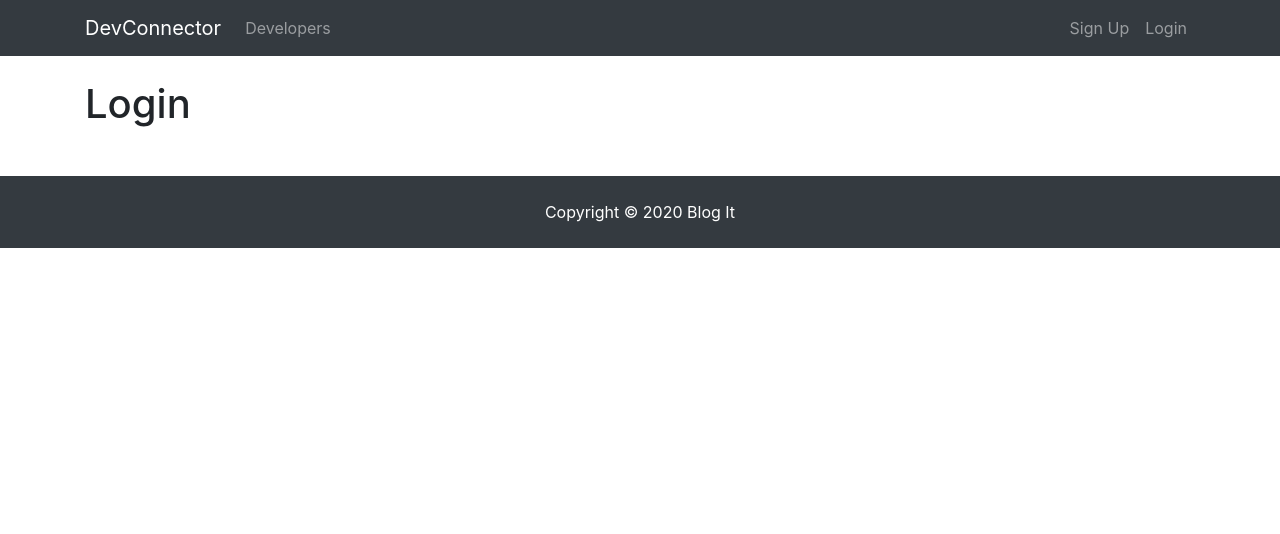
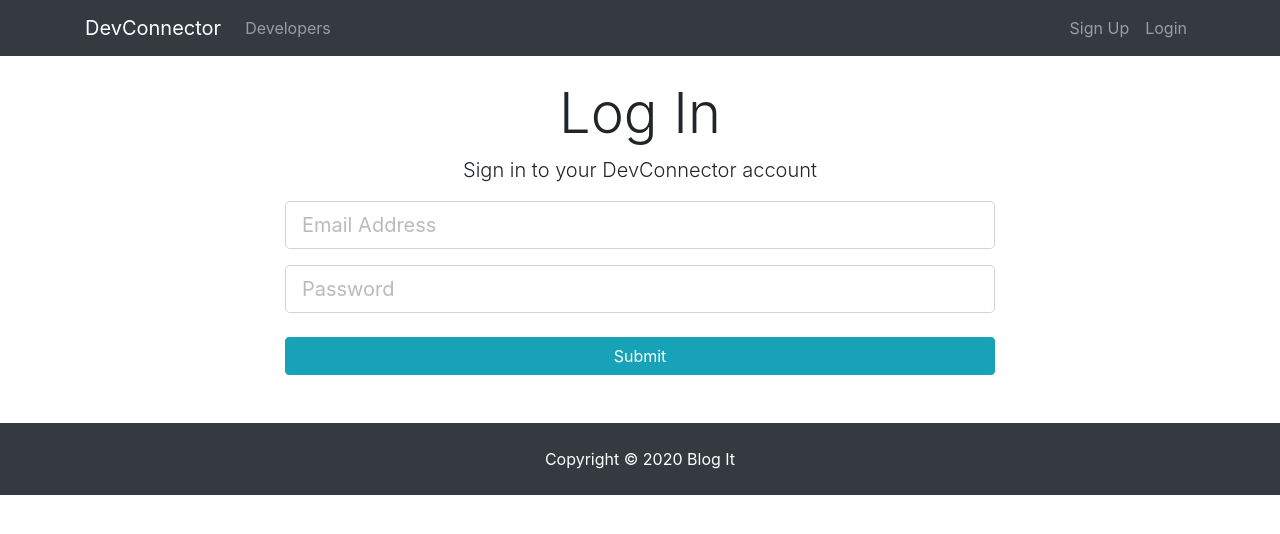
Before and after one commit to Ashish2097/DevCon, a React (Create React App) app in the folder client/: page /login in a window 1280 px wide. Shown: the top 534 px of the page. Built offline with nearby package versions, Linux system fonts and the light colour scheme.

Commit message:
Login file added

```diff
--- a/client/src/components/auth/Login.js
+++ b/client/src/components/auth/Login.js
@@ -1,12 +1,72 @@
-import React, { Component } from 'react'
+import React, { Component } from "react";
 
 class Login extends Component {
+    constructor() {
+        super();
+        this.state = {
+            email: "",
+            password: "",
+        };
+    }
+
+    onChange = (e) => {
+        this.setState({ [e.target.name]: e.target.value });
+    };
+
+    onSubmit = (e) => {
+        e.preventDefault();
+        const { email, password } = this.state;
+        newUser = {
+            email,
+            password,
+        };
+    };
+
     render() {
         return (
             <div>
-                <h1>Login</h1>
+                <div className="login">
+                    <div className="container">
+                        <div className="row">
+                            <div className="col-md-8 m-auto">
+                                <h1 className="display-4 text-center">
+                                    Log In
+                                </h1>
+                                <p className="lead text-center">
+                                    Sign in to your DevConnector account
+                                </p>
+                                <form onSubmit={this.onSubmit}>
+                                    <div className="form-group">
+                                        <input
+                                            type="email"
+                                            className="form-control form-control-lg"
+                                            placeholder="Email Address"
+                                            name="email"
+                                            value={this.state.email}
+                                            onChange={this.state.onChange}
+                                        />
+                                    </div>
+                                    <div className="form-group">
+                                        <input
+                                            type="password"
+                                            className="form-control form-control-lg"
+                                            placeholder="Password"
+                                            name="password"
+                                            value={this.state.password}
+                                            onChange={this.state.password}
+                                        />
+                                    </div>
+                                    <input
+                                        type="submit"
+                                        className="btn btn-info btn-block mt-4"
+                                    />
+                                </form>
+                            </div>
+                        </div>
+                    </div>
+                </div>
             </div>
-        )
+        );
     }
 }
 
```
